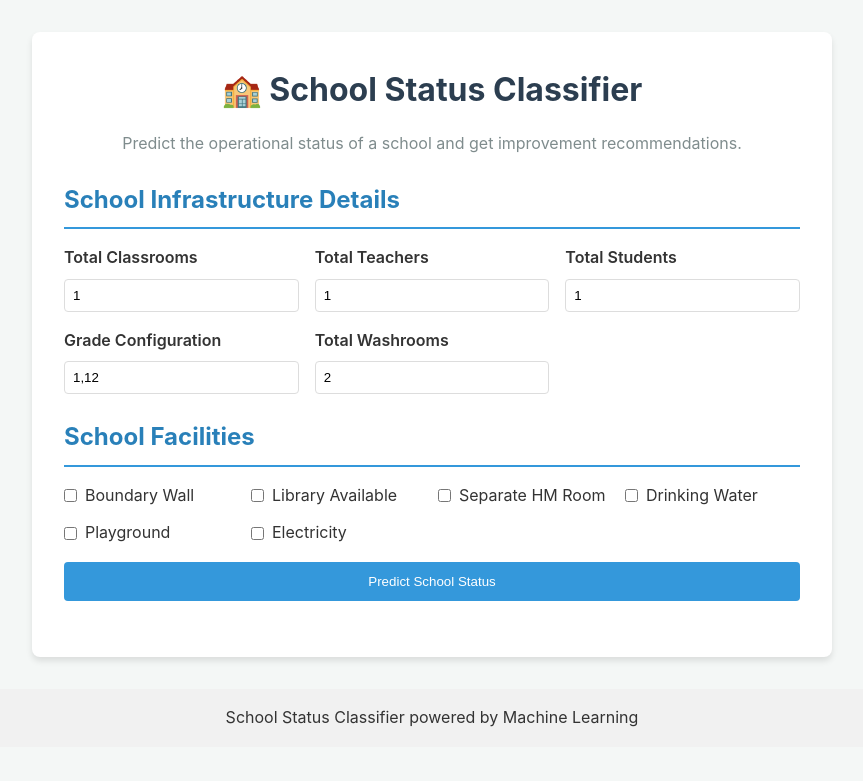
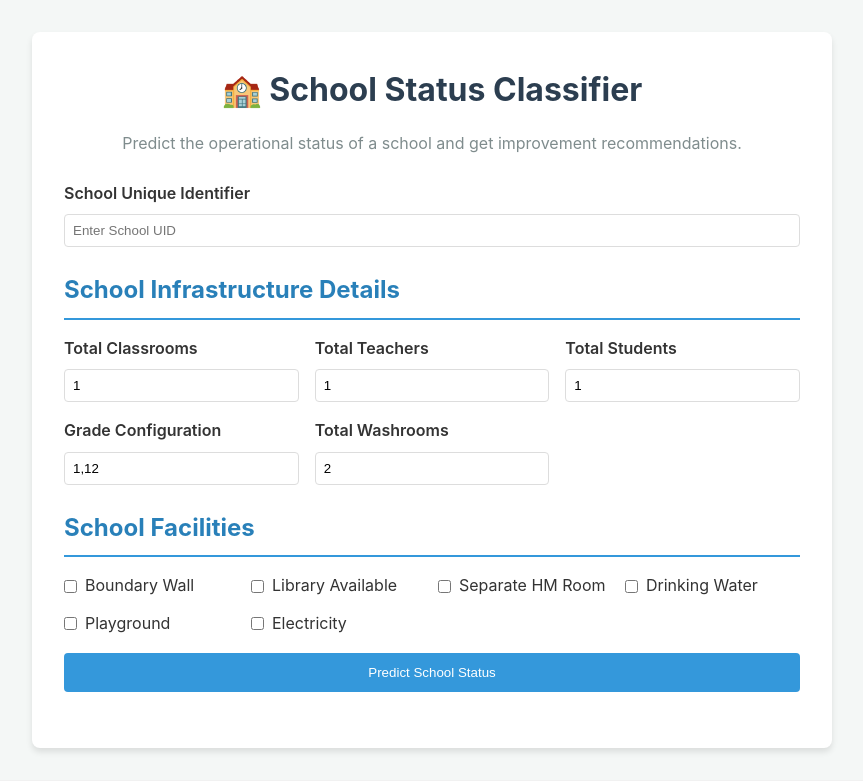
Before and after one commit to siddharth-Kharche/demmo-pyy, a Flask app: page / in a window 1280 px wide. Shown: the top 781 px of the page, without its empty margins (208-1071 px from the left). Before the commit the page ends 727 px from the top, so only its background shows below. Run offline with Flask 3, Linux system fonts and the light colour scheme.

Commit message:
Update index.html

```diff
--- a/templates/index.html
+++ b/templates/index.html
@@ -19,6 +19,12 @@
 
         <form method="POST" action="/">
             <div class="input-section">
+                <!-- New School UID Field -->
+                <div class="input-group">
+                    <label for="school_uid">School Unique Identifier</label>
+                    <input type="text" id="school_uid" name="school_uid" placeholder="Enter School UID">
+                </div>
+
                 <h2>School Infrastructure Details</h2>
 
                 <div class="input-grid">
```
